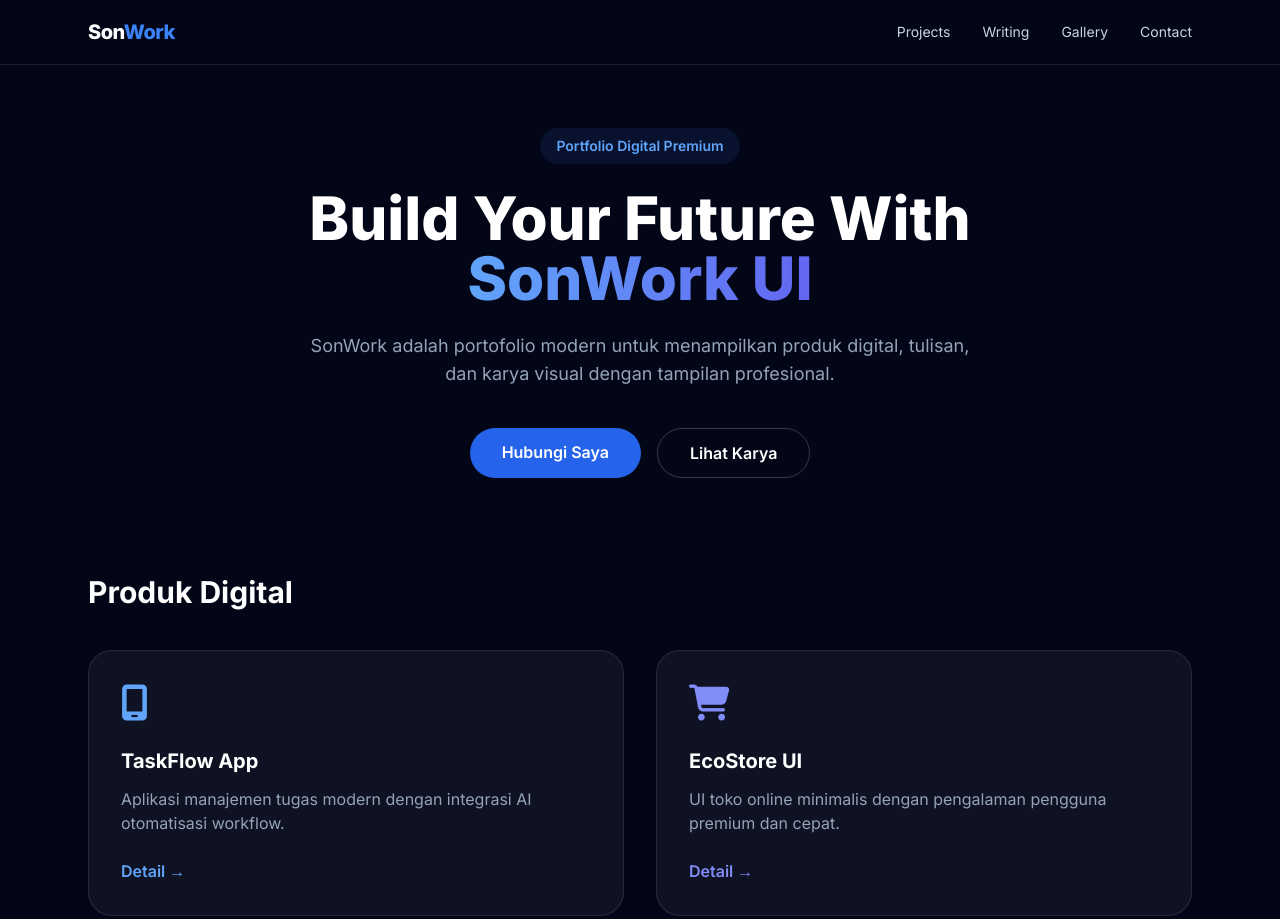
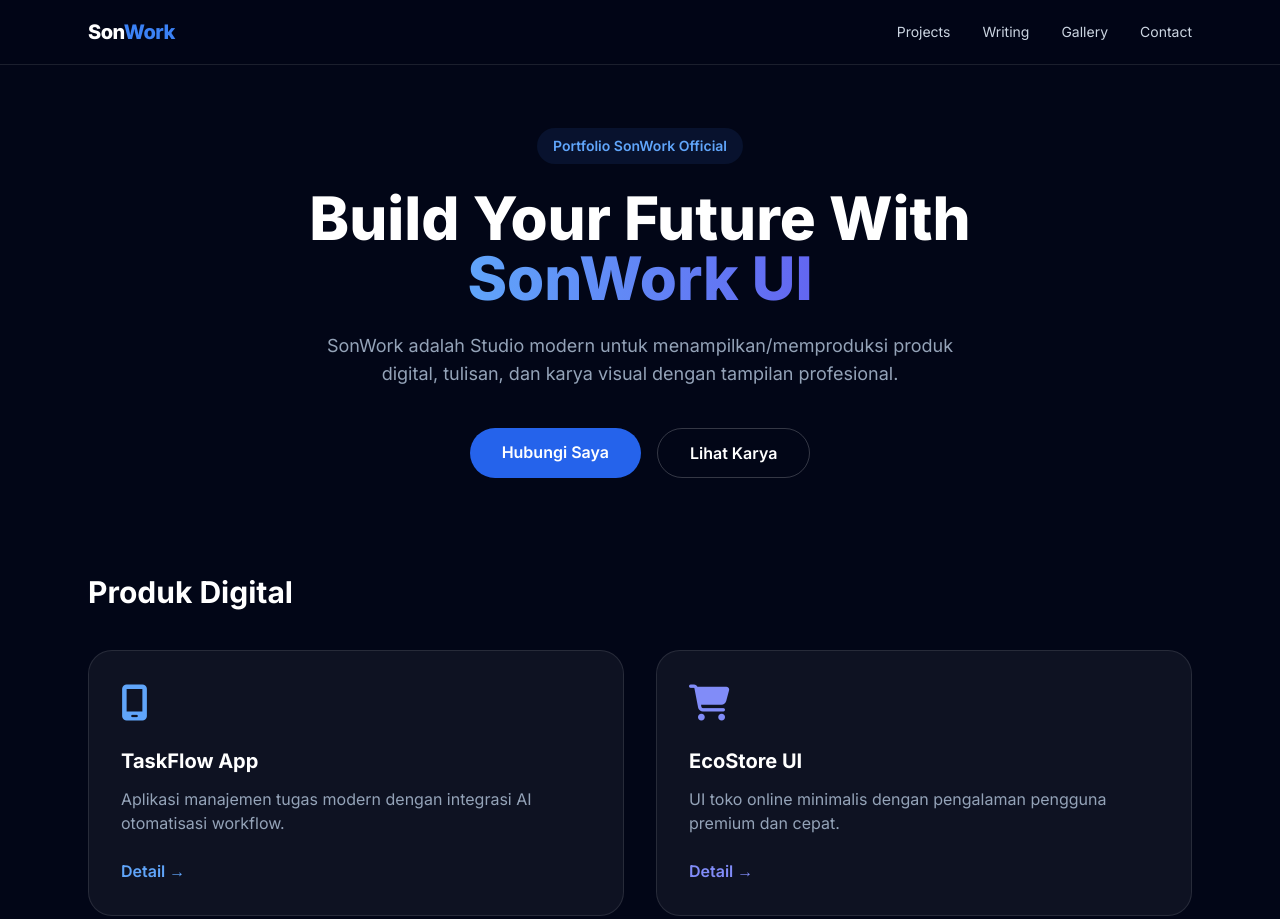
Before and after one commit to ade121120hrg-art/SonWork, a plain HTML site: page index.html in a window 1280 px wide. Shown: the top 919 px of the page. Drawn offline with nearby package versions, Linux system fonts and the light colour scheme.

Commit message:
Update index.html

```diff
--- a/index.html
+++ b/index.html
@@ -51,7 +51,7 @@
     <div class="max-w-4xl mx-auto">
 
       <p class="inline-block px-4 py-2 rounded-full bg-blue-500/10 text-blue-400 text-sm font-semibold mb-6">
-        Portfolio Digital Premium
+        Portfolio SonWork Official
       </p>
 
       <h2 class="text-4xl md:text-6xl font-extrabold leading-tight mb-6">
@@ -62,7 +62,7 @@
       </h2>
 
       <p class="text-slate-400 text-lg max-w-2xl mx-auto mb-10">
-        SonWork adalah portofolio modern untuk menampilkan produk digital,
+        SonWork adalah Studio modern untuk menampilkan/memproduksi produk digital,
         tulisan, dan karya visual dengan tampilan profesional.
       </p>
 
```
